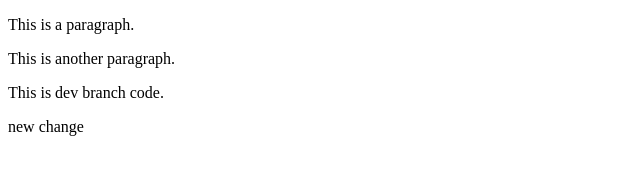
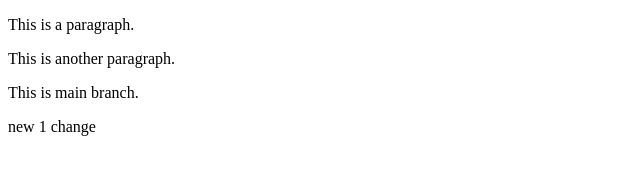
Before and after one commit to sourabhrai-scripts/CI_CD2, a plain HTML site: page index.html in a window 1280 px wide. Shown: the full height of the page, 0-640 px from the left. Drawn offline with Linux system fonts and the light colour scheme.

Commit message:
Update3 index.html

```diff
--- a/index.html
+++ b/index.html
@@ -4,8 +4,8 @@
 
 <p>This is a paragraph.</p>
 <p>This is another paragraph.</p>
-<p>This is dev branch code.</p>
-<p>new change</p>
+<p>This is main branch.</p>
+<p>new 1 change</p>
 
 </body>
 </html>
```
